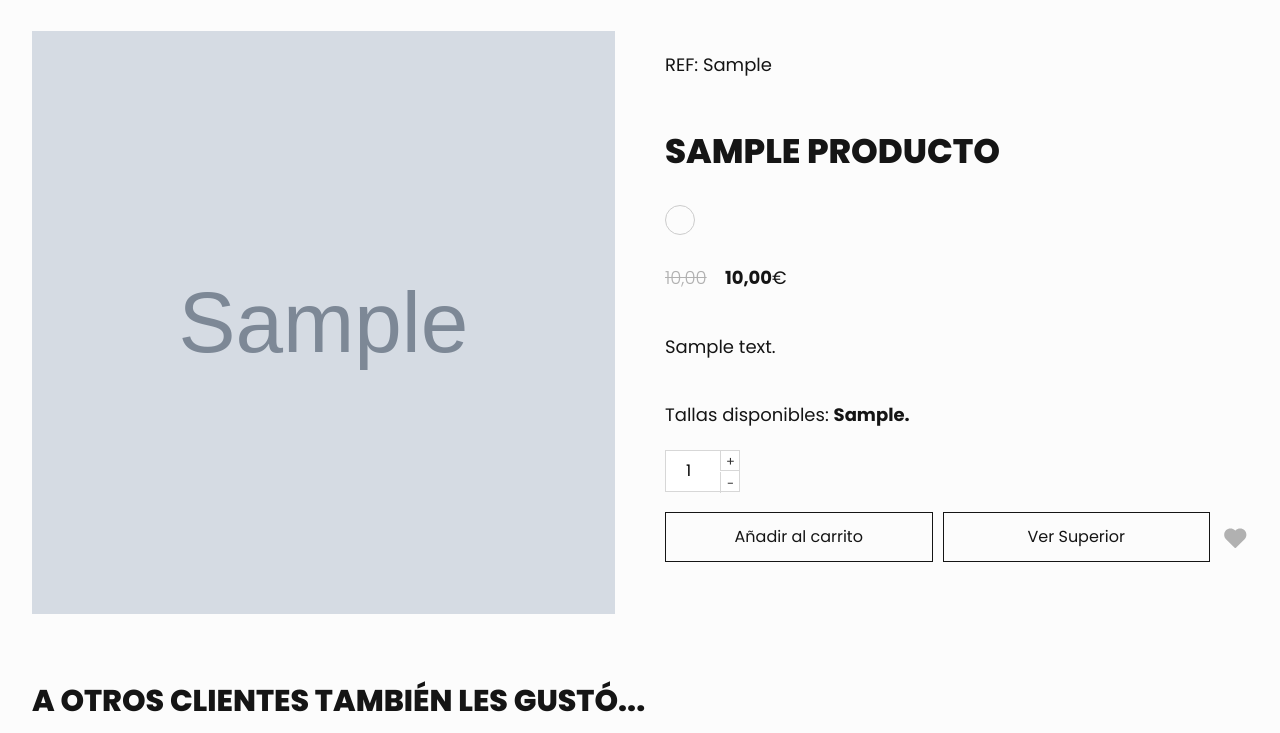
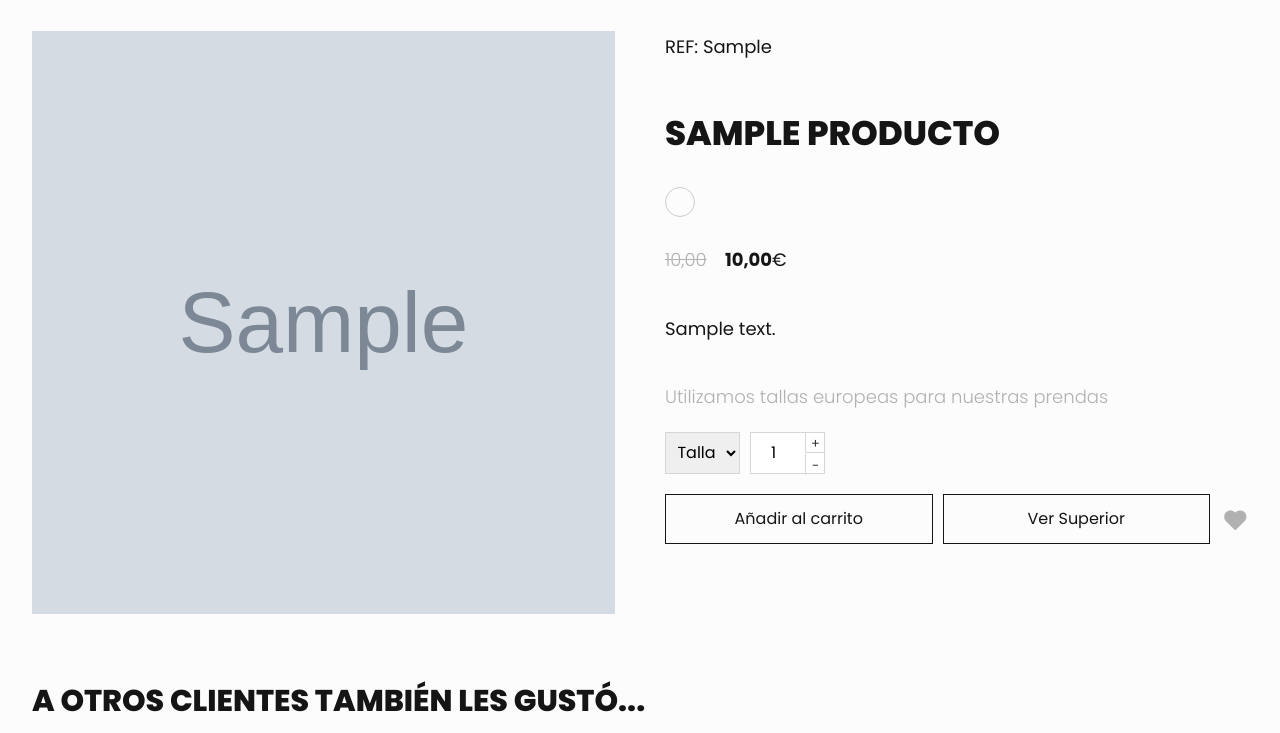
Before and after one commit to javierlnmn/the-jam-store, a Django app: page /productos/producto/1 in a window 1280 px wide. Shown: the part 100-833 px from the top of the page. Run offline with Django 4.2, Linux system fonts and the light colour scheme; tables that the repository leaves empty hold one stand-in row (values such as "Sample post"); grey boxes marked "Sample" are stand-in pictures; parts of the project's set-up code (start-up, migrations or seed data) failed here and were passed over.

Commit message:
Actualizacion estilo y template producto detalle

```diff
--- a/thejamstore/productos/templates/productos/producto-detalle.html
+++ b/thejamstore/productos/templates/productos/producto-detalle.html
@@ -24,17 +24,23 @@
                 <p>
                     {{producto_detalle.descripcion}}
                 </p>
-                {% comment %} ARREGLAR ESTO {% endcomment %}
                 {% if producto_detalle.get_stock %}
-                    <p>Tallas disponibles: <span class="negrita">
+                    <p class="texto-secundario">Utilizamos tallas europeas para nuestras prendas</p>
+                    <div class="seleccion-producto">
+                        <div class="contenedor-input-select-talla">
+                            <select name="" id="">
+                                <option value="" selected disabled>Talla</option>
                                 {% for talla in producto_detalle.producto_talla_set.all %}
-                        {{talla.talla}}{% if forloop.last %}.{% else %}, {% endif %}
-                    {% endfor %}</span></p>
+                                <option value="{{talla.id}}">{{talla.talla}}</option>
+                                {% endfor %}
+                            </select>
+                        </div>
                         <div class="numero-articulos">
                             <input type="number" min="1" max="91" step="1" value="1">
                             <div class="numero-articulos-nav">
                                 <div class="numero-articulos-button numero-articulos-up">+</div>
                                 <div class="numero-articulos-button numero-articulos-down">-</div>
+                            </div>
                         </div>
                     </div>
                 {% else %}
--- a/thejamstore/static/style/scss/app.scss
+++ b/thejamstore/static/style/scss/app.scss
@@ -8,6 +8,7 @@
 @import 'common/utils';
 @import 'common/estiloEnlaces';
 @import 'common/inputNumeroArticulos';
+@import 'common/inputSelect';
 @import 'common/inputCheckbox';
 @import 'common/inputText';
 @import 'common/inputRadio';
--- /dev/null
+++ b/thejamstore/static/style/scss/common/_inputSelect.scss
@@ -0,0 +1,15 @@
+.contenedor-input-select-talla {
+    display: flex;
+    align-items: center;
+    justify-content: center;
+    width: 7.5rem;
+    height: 4.2rem;
+
+    select {
+        width: 100%;
+        height: 100%;
+
+        border: 1px solid lighten($gris, 15%);
+        text-align: center;
+    }
+}
--- a/thejamstore/static/style/scss/layouts/articulo/_seccionProducto.scss
+++ b/thejamstore/static/style/scss/layouts/articulo/_seccionProducto.scss
@@ -25,13 +25,20 @@
     .informacion-producto {
         display: flex;
         flex-direction: column;
+
+        .referencia {
+            margin-top: 0;
+        }
+
         .precio {
             color: darken($gris, 20%);
             font-size: 1.8rem;
             font-weight: $regular-bold;
         }
 
-        .numero-articulos {
+        .seleccion-producto {
+            display: flex;
+            gap: 1rem;
             margin-bottom: 2rem;
         }
 
```
Also changed, not shown: thejamstore/static/style/css/app.css. Lines whose indentation alone changed are shown as unchanged.
